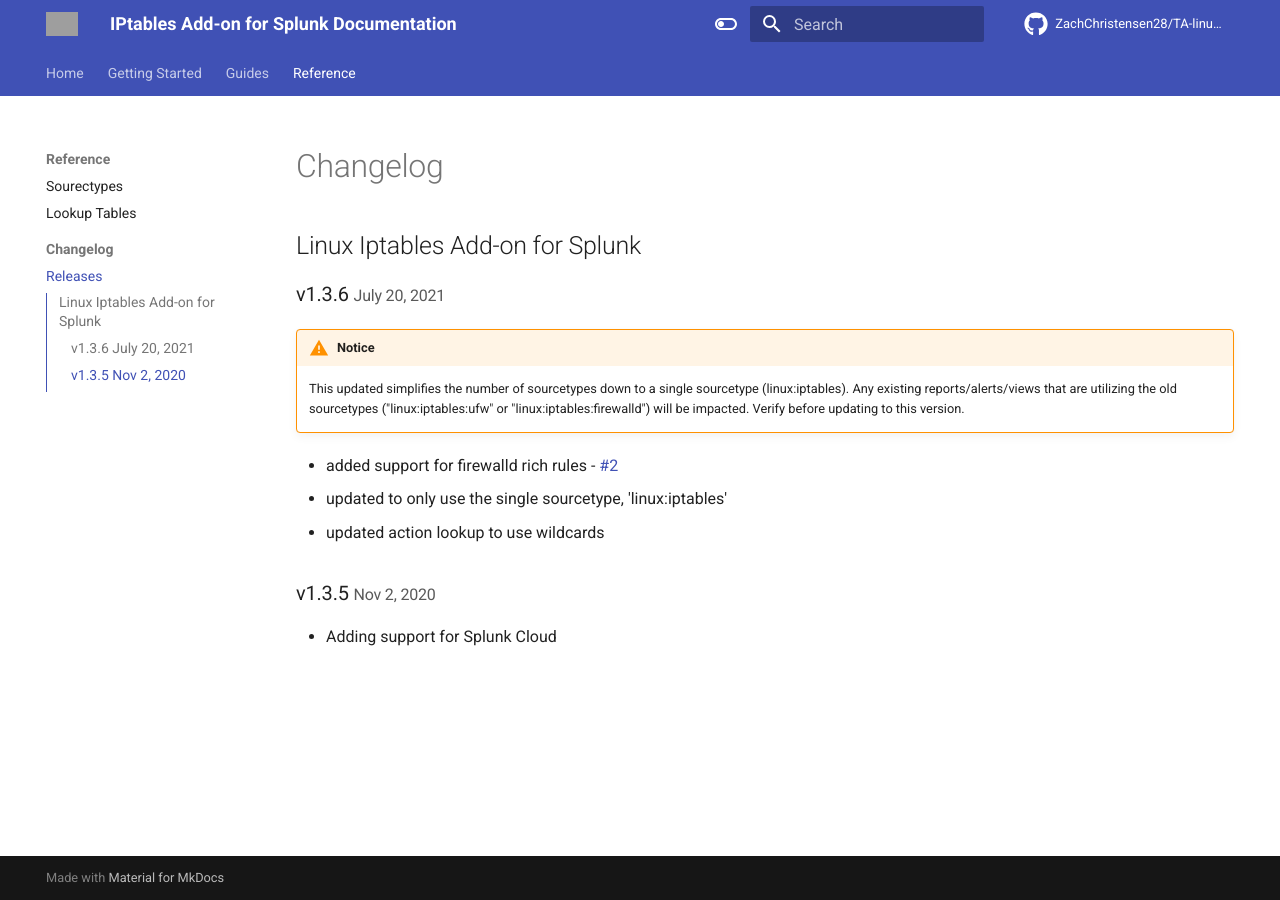
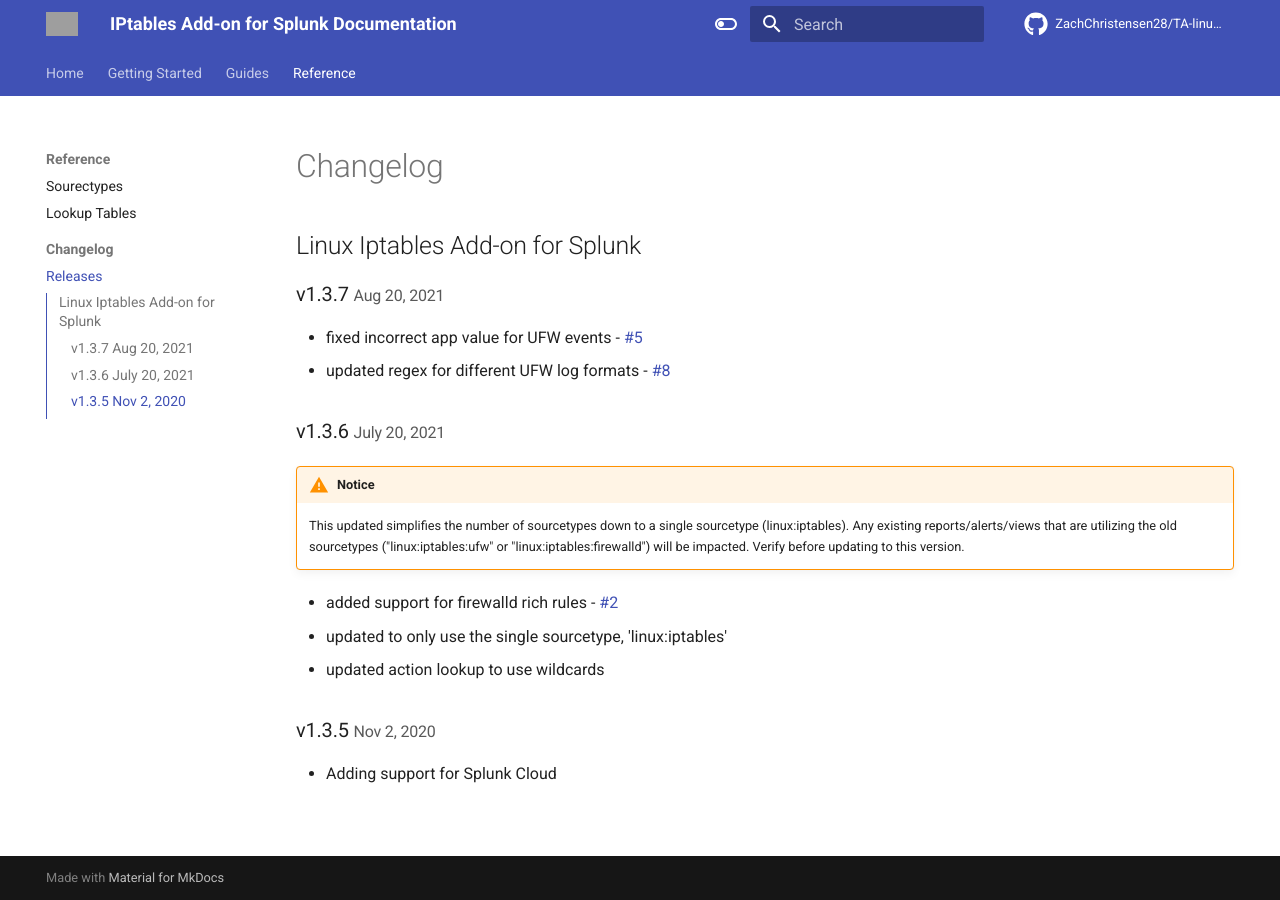
Before and after one commit to ZachChristensen28/splunk-iptables-ta-documentation, an MkDocs documentation site: the page built from docs/reference/releases/index.md, in a window 1280 px wide. Built offline with MkDocs 1.6.1 and Material for MkDocs 9.7.7, drawn with Linux system fonts in a browser that asks for light colours; comment, search, counter and statistics services are not loaded; grey boxes are pictures that could not be loaded.

Commit message:
release notes
Signed-off-by: Zach Christensen <23529374+ZachChristensen28@users.noreply.github.com>

```diff
--- a/docs/reference/releases/index.md
+++ b/docs/reference/releases/index.md
@@ -1,16 +1,21 @@
 # Changelog
 
 ## Linux Iptables Add-on for Splunk
+
+### v1.3.7 <small>Aug 20, 2021</small>
+
+- fixed incorrect app value for UFW events - [#5](https://github.com/ZachChristensen28/TA-linux_iptables/issues/5)
+- updated regex for different UFW log formats - [#8](https://github.com/ZachChristensen28/TA-linux_iptables/issues/8)
 
 ### v1.3.6 <small>July 20, 2021</small>
 
 !!! warning "Notice"
     This updated simplifies the number of sourcetypes down to a single sourcetype (linux:iptables). Any existing reports/alerts/views that are utilizing the old sourcetypes ("linux:iptables:ufw" or "linux:iptables:firewalld") will be impacted. Verify before updating to this version.
 
-* added support for firewalld rich rules - [#2](https://github.com/ZachChristensen28/TA-linux_iptables/issues/2)
-* updated to only use the single sourcetype, 'linux:iptables'
-* updated action lookup to use wildcards
+- added support for firewalld rich rules - [#2](https://github.com/ZachChristensen28/TA-linux_iptables/issues/2)
+- updated to only use the single sourcetype, 'linux:iptables'
+- updated action lookup to use wildcards
 
 ### v1.3.5 <small>Nov 2, 2020</small>
 
-* Adding support for Splunk Cloud
+- Adding support for Splunk Cloud
```
Also changed, not shown: docs/index.md (+1 -1 lines).
